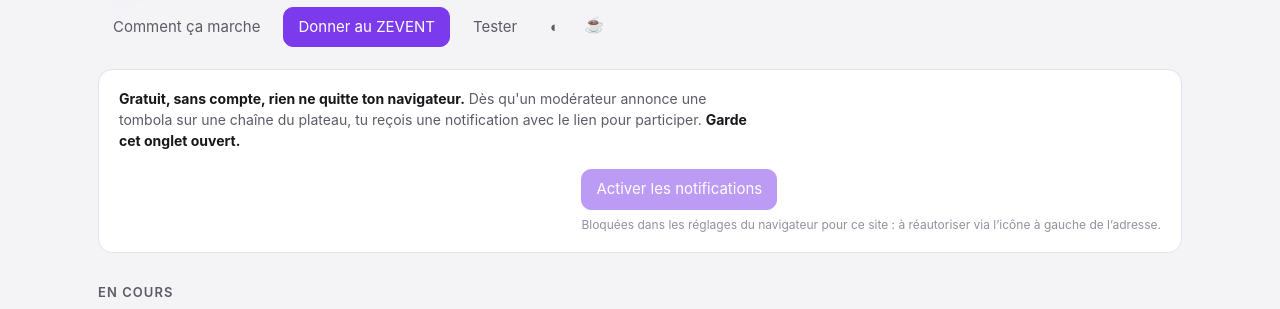
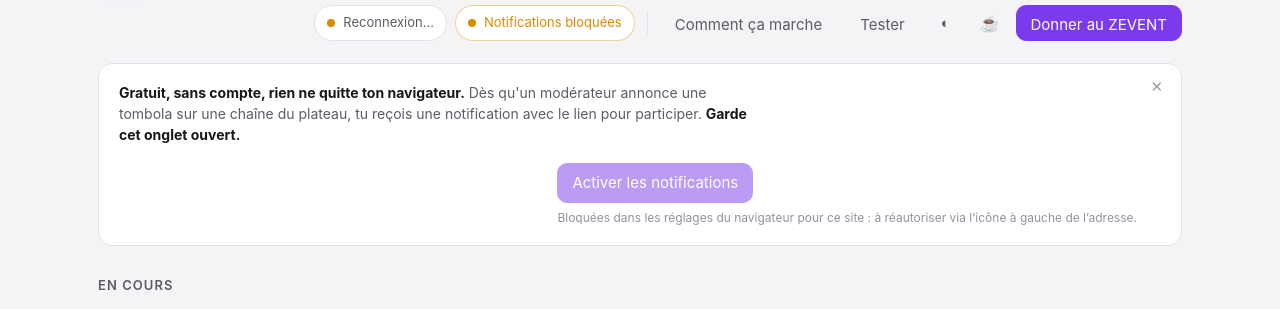
Before and after one commit to GuillaumeSrn/Rat-Des-Tombolas, a website: page docs/index.html in a window 1280 px wide. Shown: the part 83-392 px from the top of the page. Drawn offline with Linux system fonts and the light colour scheme.

Commit message:
En-tête : actions alignées à droite sur une ligne, infobulles ; message d'accueil masquable définitivement

```diff
--- a/docs/index.html
+++ b/docs/index.html
@@ -19,18 +19,20 @@
     <span class="logo">🐀</span>
     <div><h1>Rat des Tombolas</h1><p>Sois prévenu dès qu'une tombola démarre sur le ZEVENT.</p></div>
   </div>
-  <span class="pill"><span class="dot" id="conn-dot"></span><span id="conn-text">Connexion…</span></span>
-  <button class="pill" id="notif-pill" title="État des notifications système"><span class="dot" id="notif-dot"></span><span id="notif-text">Notifications</span></button>
-  <div class="actions">
-    <a href="./comment-ca-marche.html"><button class="ghost">Comment ça marche</button></a>
-    <a href="https://zevent.fr/don" target="_blank" rel="noopener"><button class="primary">Donner au ZEVENT</button></a>
+  <div class="bar">
+    <span class="pill" id="conn-pill" title="Connexion au chat Twitch"><span class="dot" id="conn-dot"></span><span id="conn-text">Connexion…</span></span>
+    <button class="pill" id="notif-pill" title="Notifications système : cliquer pour activer"><span class="dot" id="notif-dot"></span><span id="notif-text">Notifications</span></button>
+    <span class="sep"></span>
+    <a href="./comment-ca-marche.html" title="Ce que fait la page, comment une tombola est détectée, les limites"><button class="ghost">Comment ça marche</button></a>
     <button id="btn-test" class="ghost" title="Affiche une fausse alerte pour vérifier que les notifications arrivent">Tester</button>
     <button id="btn-theme" class="ghost icon" title="Thème"></button>
     <a id="coffee" class="coffee" hidden target="_blank" rel="noopener" title="Offrir un café au développeur">☕</a>
+    <a href="https://zevent.fr/don" target="_blank" rel="noopener" title="Faire un don aux associations du ZEVENT"><button class="primary">Donner au ZEVENT</button></a>
   </div>
 </header>
 
-<div class="hero" id="hero">
+<div class="hero" id="hero" hidden>
+  <button class="ghost icon close" id="hero-close" title="Ne plus afficher ce message">✕</button>
   <p><b>Gratuit, sans compte, rien ne quitte ton navigateur.</b> Dès qu'un modérateur annonce une tombola sur une chaîne du plateau, tu reçois une notification avec le lien pour participer. <b>Garde cet onglet ouvert.</b></p>
   <div class="cta"><button id="btn-notif" class="primary">Activer les notifications</button><small id="notif-hint"></small></div>
 </div>
@@ -95,6 +97,11 @@
 const customChannels = store.get('customChannels', []);               // [{login, name}] ajoutées par l'utilisateur
 let state = null;
 
+/* ═══════════ message d'accueil (masquable pour de bon) ═══════════ */
+const hero = $('hero');
+hero.hidden = !!store.get('heroDismissed', false);
+$('hero-close').onclick = () => { hero.hidden = true; store.set('heroDismissed', true); };
+
 /* ═══════════ soutien ═══════════ */
 const SUPPORT_URL = 'https://buymeacoffee.com/orsacce';   // lien Buy Me a Coffee du développeur ; vide = icône masquée
 if (SUPPORT_URL) { const c = $('coffee'); c.href = SUPPORT_URL; c.hidden = false; }
@@ -118,7 +125,7 @@
   const st = notifStatus(), pill = $('notif-pill'), dot = $('notif-dot'), txt = $('notif-text'), hint = $('notif-hint'), btn = $('btn-notif');
   const map = { granted: ['good', 'ok', 'Notifications activées'], default: ['bad', 'warn', 'Notifications à activer'], denied: ['bad', 'warn', 'Notifications bloquées'], unsupported: ['bad', '', 'Notifications non gérées'] };
   const [cls, dcls, label] = map[st]; pill.className = 'pill ' + cls; dot.className = 'dot ' + dcls; txt.textContent = label;
-  $('hero').classList.toggle('granted', st === 'granted');
+  hero.classList.toggle('granted', st === 'granted');
   btn.disabled = st === 'denied' || st === 'unsupported';
   hint.textContent = st === 'denied' ? 'Bloquées dans les réglages du navigateur pour ce site : à réautoriser via l’icône à gauche de l’adresse.'
     : st === 'unsupported' ? 'Ton navigateur ne gère pas les notifications (iPhone : ajoute la page à l’écran d’accueil, puis rouvre-la).' : '';
--- a/docs/style.css
+++ b/docs/style.css
@@ -25,8 +25,15 @@
   button.icon { padding: 6px 9px; line-height: 1; }
   button:disabled { opacity: .5; cursor: default; }
 
-  header { display: flex; align-items: center; gap: 16px; flex-wrap: wrap; margin-bottom: 22px; }
-  .brand { display: flex; align-items: center; gap: 12px; margin-right: auto; }
+  header { display: flex; align-items: center; justify-content: space-between; gap: 14px 24px; flex-wrap: wrap; margin-bottom: 22px; }
+  .bar { display: flex; align-items: center; gap: 8px; flex-wrap: wrap; margin-left: auto; }
+  .bar .sep { width: 1px; height: 22px; background: var(--border); margin: 0 4px; }
+  .bar > *, .bar button, .bar .pill, .bar .coffee { height: 36px; }
+  .bar a { display: inline-flex; }
+  .bar a > button { height: 36px; }
+  .bar .pill { padding: 0 12px; }
+  .bar .icon { width: 36px; padding: 0; display: inline-flex; align-items: center; justify-content: center; }
+  .brand { display: flex; align-items: center; gap: 12px; }
   .brand .logo { font-size: 30px; line-height: 1; filter: drop-shadow(0 0 12px var(--glow)); }
   .brand h1 { margin: 0; font-size: 20px; font-weight: 650; letter-spacing: -.01em; }
   .brand p { margin: 0; font-size: 13px; color: var(--text-muted); }
@@ -37,7 +44,10 @@
   .dot.live { background: var(--live); color: var(--live); animation: ping 1.6s infinite; }
   .actions { display: flex; gap: 8px; flex-wrap: wrap; }
 
-  .hero { background: var(--surface); border: 1px solid var(--border); border-radius: var(--radius); padding: 18px 20px; margin-bottom: 30px; display: flex; gap: 18px; align-items: center; flex-wrap: wrap; }
+  .hero { position: relative; background: var(--surface); border: 1px solid var(--border); border-radius: var(--radius); padding: 18px 44px 18px 20px; margin-bottom: 30px; display: flex; gap: 18px; align-items: center; flex-wrap: wrap; }
+  .hero .close { position: absolute; top: 8px; right: 8px; opacity: .6; }
+  .hero .close:hover { opacity: 1; }
+  .hero[hidden] { display: none; }
   .hero p { margin: 0; color: var(--text-muted); font-size: 14px; max-width: 640px; }
   .hero p b { color: var(--text); }
   .hero .cta { display: flex; flex-direction: column; gap: 6px; align-items: flex-start; margin-left: auto; }
@@ -128,7 +138,7 @@
   /* ── header commun ── */
   a.brand { color: inherit; }
   .actions a { display: inline-flex; }
-  .coffee { display: inline-flex; align-items: center; justify-content: center; width: 34px; height: 34px; border-radius: 10px; color: var(--text-dim); font-size: 16px; text-decoration: none; transition: color .15s, background .15s; }
+  .coffee { display: inline-flex; align-items: center; justify-content: center; width: 36px; height: 36px; border-radius: 10px; color: var(--text-dim); font-size: 16px; text-decoration: none; transition: color .15s, background .15s; }
   .coffee:hover { color: var(--warn); background: var(--surface-2); }
   main { margin: 0 auto; }
   /* ── rat qui trottine ── */
@@ -151,3 +161,4 @@
   /* ── historique : texte complet au survol ── */
   .row .m .l2 { transition: white-space 0s; }
   .row:hover .m .l2 { white-space: normal; overflow: visible; }
+  @media (max-width: 760px) { header { flex-direction: column; align-items: stretch; } .bar { margin-left: 0; } .bar .sep { display: none; } }
```
Also changed, not shown: docs/comment-ca-marche.html (+1 -1 lines).
